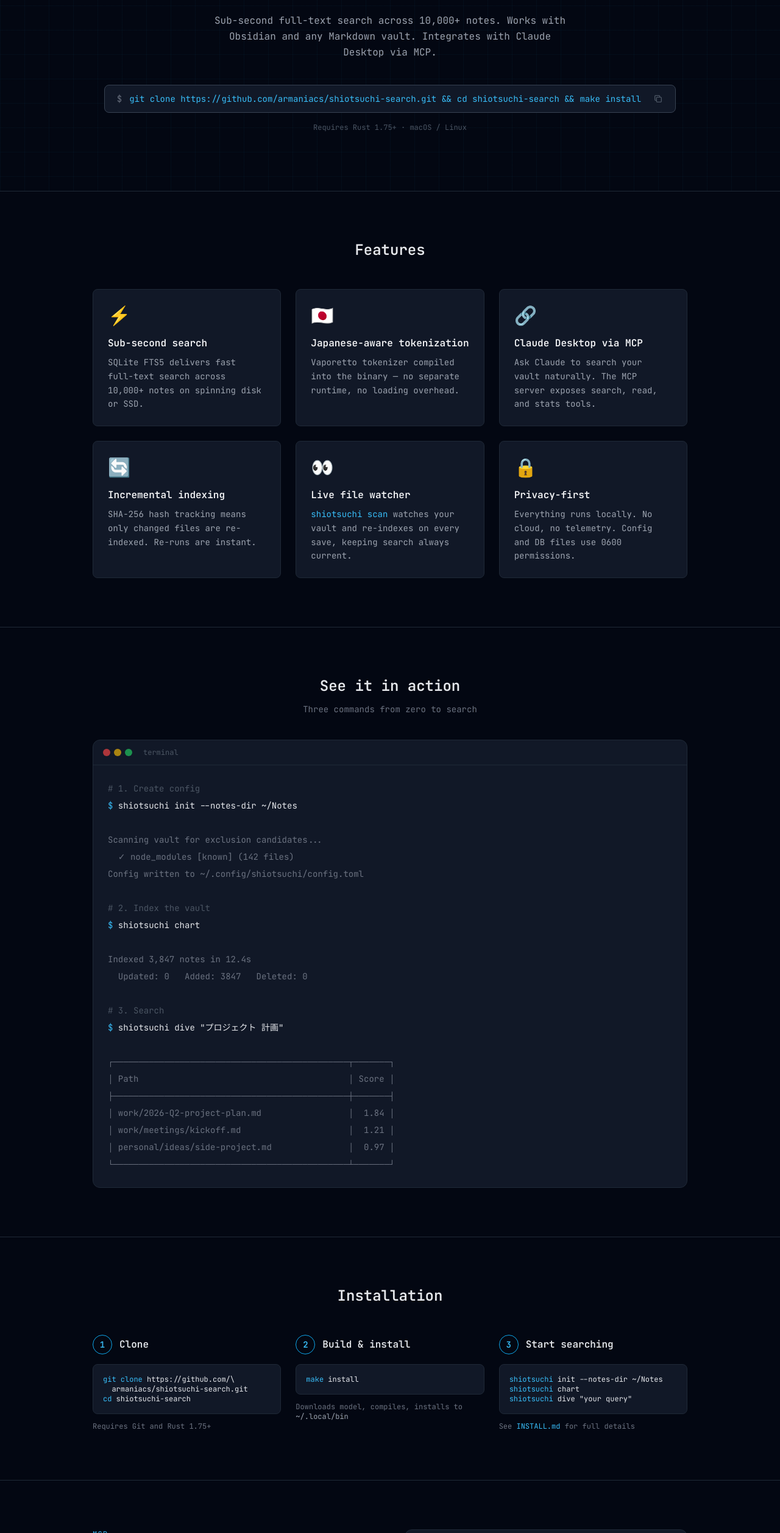
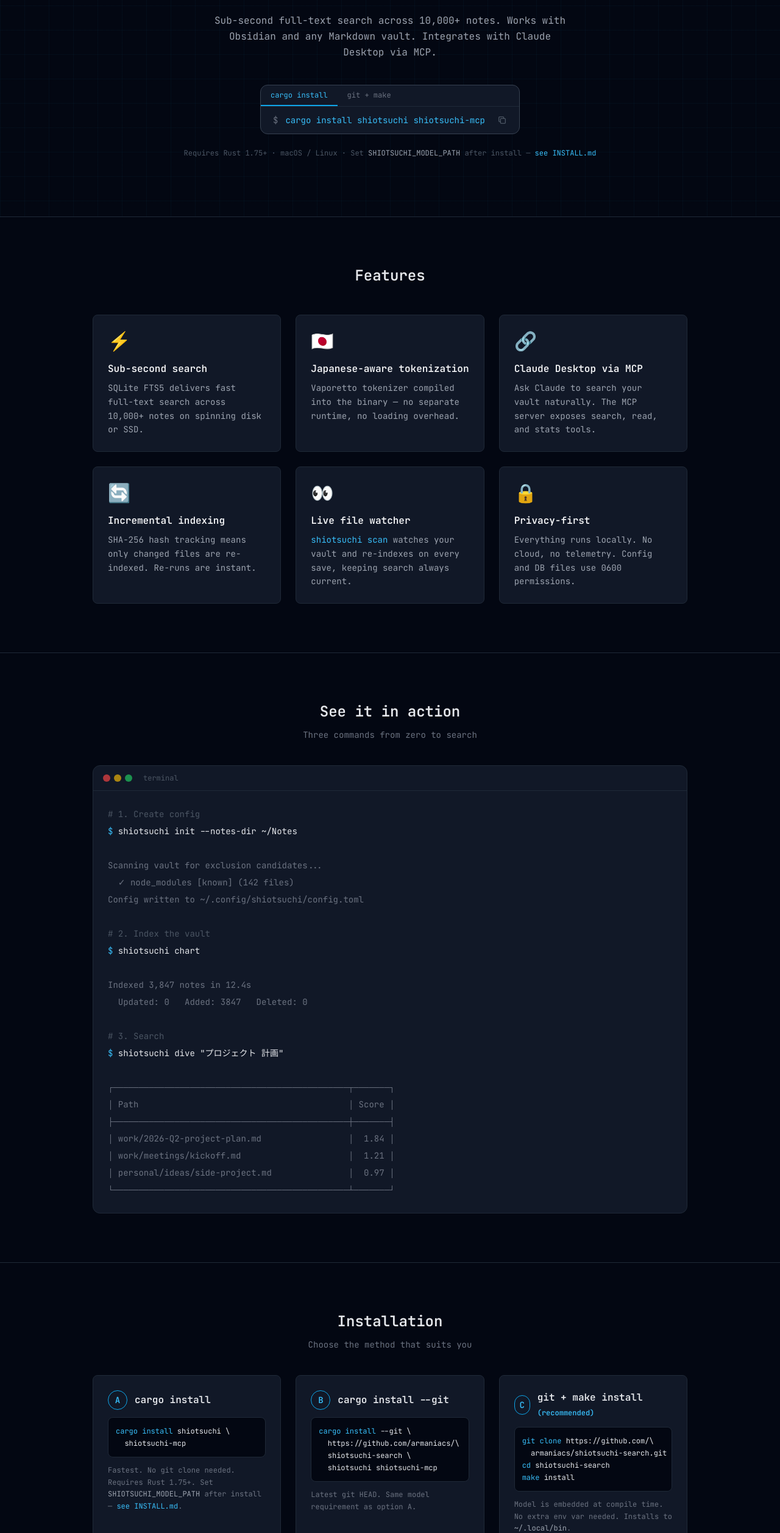
Before and after one commit to armaniacs/shiotsuchi-search, a plain HTML site: page docs/index.html in a window 1280 px wide. Shown: the part 286-2800 px from the top of the page at 61% size. Drawn offline with nearby package versions, Linux system fonts and the light colour scheme.

Commit message:
docs(install): add cargo install guide and update README/install links
Introduce a clearer installation section with “Option A – Install via cargo” in both English and Japanese documentation, update install command snippets in README and docs/index.html, and adjust related links.

```diff
--- a/docs/index.html
+++ b/docs/index.html
@@ -33,6 +33,8 @@
     .lang-en.active, .lang-ja.active { display: contents; }
     /* tab active state */
     .tab-btn.active { background: #0ea5e9; color: #fff; }
+    /* install method tab active state */
+    .install-tab.active { color: #38bdf8; border-bottom-color: #0ea5e9; }
     /* fade-in on scroll */
     .reveal { opacity: 0; transform: translateY(20px); transition: opacity .5s, transform .5s; }
     .reveal.visible { opacity: 1; transform: none; }
@@ -80,17 +82,29 @@
       <span class="lang-en active">Sub-second full-text search across 10,000+ notes. Works with Obsidian and any Markdown vault. Integrates with Claude Desktop via MCP.</span>
       <span class="lang-ja">1万ノート超でもサブ秒で全文検索。ObsidianなどMarkdownベースのノートに対応。Claude DesktopとMCP連携も可能。</span>
     </p>
-    <!-- install snippet -->
-    <div class="inline-flex items-center gap-3 rounded-lg border border-gray-700 bg-gray-900 px-5 py-3 text-left text-sm">
+    <!-- install snippet with method tabs -->
+    <div class="inline-block rounded-xl border border-gray-700 bg-gray-900 text-left text-sm overflow-hidden">
+      <div class="flex border-b border-gray-800 text-xs">
+        <button id="itab-cargo" class="install-tab active px-4 py-2 border-b-2 border-ocean-500 transition-colors" onclick="setInstall('cargo')">cargo install</button>
+        <button id="itab-src" class="install-tab px-4 py-2 text-gray-500 border-b-2 border-transparent transition-colors" onclick="setInstall('src')">git + make</button>
+      </div>
+      <div id="ipane-cargo" class="flex items-center gap-3 px-5 py-3">
         <span class="text-gray-500 select-none">$</span>
-      <code class="text-ocean-400">git clone https://github.com/armaniacs/shiotsuchi-search.git &amp;&amp; cd shiotsuchi-search &amp;&amp; make install</code>
-      <button onclick="copyInstall(this)" title="Copy" class="ml-2 text-gray-600 hover:text-ocean-400 transition-colors shrink-0">
+        <code class="text-ocean-400">cargo install shiotsuchi shiotsuchi-mcp</code>
+        <button onclick="copyCmd('cargo install shiotsuchi shiotsuchi-mcp', this)" title="Copy" class="ml-2 text-gray-600 hover:text-ocean-400 transition-colors shrink-0">
           <svg class="h-4 w-4" fill="none" stroke="currentColor" viewBox="0 0 24 24"><path stroke-linecap="round" stroke-linejoin="round" stroke-width="2" d="M8 16H6a2 2 0 01-2-2V6a2 2 0 012-2h8a2 2 0 012 2v2m-6 12h8a2 2 0 002-2v-8a2 2 0 00-2-2h-8a2 2 0 00-2 2v8a2 2 0 002 2z"/></svg>
         </button>
       </div>
-    <p class="mt-4 text-xs text-gray-600">
-      <span class="lang-en active">Requires Rust 1.75+ · macOS / Linux</span>
-      <span class="lang-ja">Rust 1.75+ · macOS / Linux 対応</span>
+      <div id="ipane-src" class="hidden flex items-center gap-3 px-5 py-3">
+        <span class="text-gray-500 select-none">$</span>
+        <code class="text-ocean-400">git clone https://github.com/armaniacs/shiotsuchi-search.git &amp;&amp; cd shiotsuchi-search &amp;&amp; make install</code>
+        <button onclick="copyCmd('git clone https://github.com/armaniacs/shiotsuchi-search.git && cd shiotsuchi-search && make install', this)" title="Copy" class="ml-2 text-gray-600 hover:text-ocean-400 transition-colors shrink-0">
+          <svg class="h-4 w-4" fill="none" stroke="currentColor" viewBox="0 0 24 24"><path stroke-linecap="round" stroke-linejoin="round" stroke-width="2" d="M8 16H6a2 2 0 01-2-2V6a2 2 0 012-2h8a2 2 0 012 2v2m-6 12h8a2 2 0 002-2v-8a2 2 0 00-2-2h-8a2 2 0 00-2 2v8a2 2 0 002 2z"/></svg>
+        </button>
+      </div>
+    </div>
+    <p id="install-note" class="mt-4 text-xs text-gray-600">
+      <!-- rendered by setInstall() + setLang() via JS -->
     </p>
   </div>
 </section>
@@ -229,53 +243,80 @@ Config written to ~/.config/shiotsuchi/config.toml</span>
 <!-- ─── Install ───────────────────────────────────────────────────────── -->
 <section class="border-b border-gray-800 py-20">
   <div class="mx-auto max-w-5xl px-6">
-    <h2 class="reveal mb-12 text-center text-2xl font-semibold">
+    <h2 class="reveal mb-3 text-center text-2xl font-semibold">
       <span class="lang-en active">Installation</span>
       <span class="lang-ja">インストール</span>
     </h2>
+    <p class="reveal mb-10 text-center text-sm text-gray-500">
+      <span class="lang-en active">Choose the method that suits you</span>
+      <span class="lang-ja">用途に合わせて選んでください</span>
+    </p>
     <div class="grid gap-6 sm:grid-cols-3">
 
-      <div class="reveal">
-        <div class="mb-4 flex items-center gap-3">
-          <span class="flex h-8 w-8 items-center justify-center rounded-full border border-ocean-500 text-ocean-400 text-sm font-semibold">1</span>
+      <!-- Method A: cargo install (crates.io) -->
+      <div class="reveal rounded-lg border border-gray-800 bg-gray-900 p-6">
+        <div class="mb-3 flex items-center gap-3">
+          <span class="flex h-8 w-8 items-center justify-center rounded-full border border-ocean-500 text-ocean-400 text-sm font-semibold">A</span>
           <h3 class="font-semibold">
-            <span class="lang-en active">Clone</span>
-            <span class="lang-ja">クローン</span>
+            <span class="lang-en active">cargo install</span>
+            <span class="lang-ja">cargo install</span>
           </h3>
         </div>
-        <pre class="rounded-lg border border-gray-800 bg-gray-900 p-4 text-xs overflow-x-auto"><span class="text-ocean-400">git clone</span> https://github.com/\
-  armaniacs/shiotsuchi-search.git
-<span class="text-ocean-400">cd</span> shiotsuchi-search</pre>
-        <p class="mt-3 text-xs text-gray-500">
-          <span class="lang-en active">Requires Git and Rust 1.75+</span>
-          <span class="lang-ja">Git と Rust 1.75+ が必要</span>
+        <pre class="rounded-lg border border-gray-800 bg-gray-950 p-3 text-xs overflow-x-auto leading-5"><span class="text-ocean-400">cargo install</span> shiotsuchi \
+  shiotsuchi-mcp</pre>
+        <p class="mt-3 text-xs text-gray-500 leading-relaxed">
+          <span class="lang-en active">Fastest. No git clone needed. Requires Rust 1.75+. Set <code class="text-gray-400">SHIOTSUCHI_MODEL_PATH</code> after install — <a href="INSTALL.md#option-a--install-via-cargo" class="text-ocean-400 hover:underline">see INSTALL.md</a>.</span>
+          <span class="lang-ja">最速。git clone 不要。Rust 1.75+ が必要。インストール後に <code class="text-gray-400">SHIOTSUCHI_MODEL_PATH</code> を設定 — <a href="INSTALL.ja.md#方法-a--cargo-でインストール最速" class="text-ocean-400 hover:underline">INSTALL.ja.md 参照</a>。</span>
         </p>
       </div>
 
-      <div class="reveal" style="transition-delay:.1s">
-        <div class="mb-4 flex items-center gap-3">
-          <span class="flex h-8 w-8 items-center justify-center rounded-full border border-ocean-500 text-ocean-400 text-sm font-semibold">2</span>
+      <!-- Method B: cargo install --git -->
+      <div class="reveal rounded-lg border border-gray-800 bg-gray-900 p-6" style="transition-delay:.1s">
+        <div class="mb-3 flex items-center gap-3">
+          <span class="flex h-8 w-8 items-center justify-center rounded-full border border-ocean-500 text-ocean-400 text-sm font-semibold">B</span>
           <h3 class="font-semibold">
-            <span class="lang-en active">Build &amp; install</span>
-            <span class="lang-ja">ビルド &amp; インストール</span>
+            <span class="lang-en active">cargo install --git</span>
+            <span class="lang-ja">cargo install --git</span>
           </h3>
         </div>
-        <pre class="rounded-lg border border-gray-800 bg-gray-900 p-4 text-xs overflow-x-auto"><span class="text-ocean-400">make</span> install</pre>
-        <p class="mt-3 text-xs text-gray-500">
-          <span class="lang-en active">Downloads model, compiles, installs to <code class="text-gray-400">~/.local/bin</code></span>
-          <span class="lang-ja">モデルをダウンロードしてコンパイル。<code class="text-gray-400">~/.local/bin</code> にインストール</span>
+        <pre class="rounded-lg border border-gray-800 bg-gray-950 p-3 text-xs overflow-x-auto leading-5"><span class="text-ocean-400">cargo install</span> --git \
+  https://github.com/armaniacs/\
+  shiotsuchi-search \
+  shiotsuchi shiotsuchi-mcp</pre>
+        <p class="mt-3 text-xs text-gray-500 leading-relaxed">
+          <span class="lang-en active">Latest git HEAD. Same model requirement as option A.</span>
+          <span class="lang-ja">最新の git HEAD を使用。モデルの設定手順は方法 A と同じ。</span>
         </p>
       </div>
 
-      <div class="reveal" style="transition-delay:.2s">
-        <div class="mb-4 flex items-center gap-3">
-          <span class="flex h-8 w-8 items-center justify-center rounded-full border border-ocean-500 text-ocean-400 text-sm font-semibold">3</span>
+      <!-- Method C: git clone + make install (recommended) -->
+      <div class="reveal rounded-lg border border-gray-800 bg-gray-900 p-6" style="transition-delay:.2s">
+        <div class="mb-3 flex items-center gap-3">
+          <span class="flex h-8 w-8 items-center justify-center rounded-full border border-ocean-500 text-ocean-400 text-sm font-semibold">C</span>
           <h3 class="font-semibold">
+            <span class="lang-en active">git + make install <span class="text-xs text-ocean-400">(recommended)</span></span>
+            <span class="lang-ja">git + make install <span class="text-xs text-ocean-400">（推奨）</span></span>
+          </h3>
+        </div>
+        <pre class="rounded-lg border border-gray-800 bg-gray-950 p-3 text-xs overflow-x-auto leading-5"><span class="text-ocean-400">git clone</span> https://github.com/\
+  armaniacs/shiotsuchi-search.git
+<span class="text-ocean-400">cd</span> shiotsuchi-search
+<span class="text-ocean-400">make</span> install</pre>
+        <p class="mt-3 text-xs text-gray-500 leading-relaxed">
+          <span class="lang-en active">Model is embedded at compile time. No extra env var needed. Installs to <code class="text-gray-400">~/.local/bin</code>.</span>
+          <span class="lang-ja">モデルをコンパイル時に埋め込み。環境変数の設定不要。<code class="text-gray-400">~/.local/bin</code> にインストール。</span>
+        </p>
+      </div>
+
+    </div>
+
+    <!-- Start searching (full-width, below grid) -->
+    <div class="reveal mt-10 rounded-lg border border-gray-800 bg-gray-900 p-6" style="transition-delay:.3s">
+      <h3 class="mb-4 font-semibold text-gray-100">
         <span class="lang-en active">Start searching</span>
         <span class="lang-ja">検索開始</span>
       </h3>
-        </div>
-        <pre class="rounded-lg border border-gray-800 bg-gray-900 p-4 text-xs overflow-x-auto"><span class="text-ocean-400">shiotsuchi</span> init --notes-dir ~/Notes
+      <pre class="rounded-lg border border-gray-800 bg-gray-950 p-4 text-xs overflow-x-auto leading-6"><span class="text-ocean-400">shiotsuchi</span> init --notes-dir ~/Notes
 <span class="text-ocean-400">shiotsuchi</span> chart
 <span class="text-ocean-400">shiotsuchi</span> dive "your query"</pre>
       <p class="mt-3 text-xs text-gray-500">
@@ -284,7 +325,6 @@ Config written to ~/.config/shiotsuchi/config.toml</span>
       </p>
     </div>
 
-    </div>
   </div>
 </section>
 
@@ -489,22 +529,50 @@ Config written to ~/.config/shiotsuchi/config.toml</span>
     document.getElementById('tab-ja').classList.toggle('active', lang === 'ja');
     document.documentElement.lang = lang === 'ja' ? 'ja' : 'en';
     localStorage.setItem('shiotsuchi-lang', lang);
+    if (typeof renderInstallNote === 'function') renderInstallNote();
   }
 
   // Restore preference
   const saved = localStorage.getItem('shiotsuchi-lang');
   if (saved === 'ja') setLang('ja');
 
-  // Copy install command
-  function copyInstall(btn) {
-    const cmd = 'git clone https://github.com/armaniacs/shiotsuchi-search.git && cd shiotsuchi-search && make install';
-    navigator.clipboard.writeText(cmd).then(() => {
+  // Copy command (generic)
+  function copyCmd(text, btn) {
+    navigator.clipboard.writeText(text).then(() => {
       btn.innerHTML = '<svg class="h-4 w-4 text-green-400" fill="none" stroke="currentColor" viewBox="0 0 24 24"><path stroke-linecap="round" stroke-linejoin="round" stroke-width="2" d="M5 13l4 4L19 7"/></svg>';
       setTimeout(() => {
         btn.innerHTML = '<svg class="h-4 w-4" fill="none" stroke="currentColor" viewBox="0 0 24 24"><path stroke-linecap="round" stroke-linejoin="round" stroke-width="2" d="M8 16H6a2 2 0 01-2-2V6a2 2 0 012-2h8a2 2 0 012 2v2m-6 12h8a2 2 0 002-2v-8a2 2 0 00-2-2h-8a2 2 0 00-2 2v8a2 2 0 002 2z"/></svg>';
       }, 2000);
     });
   }
+
+  // Install method switcher
+  const installNotes = {
+    cargo: {
+      en: 'Requires Rust 1.75+ · macOS / Linux · Set <code style="color:#9ca3af">SHIOTSUCHI_MODEL_PATH</code> after install — <a href="INSTALL.md" style="color:#38bdf8" class="hover:underline">see INSTALL.md</a>',
+      ja: 'Rust 1.75+ · macOS / Linux 対応 · インストール後に <code style="color:#9ca3af">SHIOTSUCHI_MODEL_PATH</code> を設定 — <a href="INSTALL.ja.md" style="color:#38bdf8" class="hover:underline">INSTALL.ja.md 参照</a>'
+    },
+    src: {
+      en: 'Requires Rust 1.75+ · macOS / Linux · Model is embedded by make install',
+      ja: 'Rust 1.75+ · macOS / Linux 対応 · make install がモデルをコンパイル時に埋め込みます'
+    }
+  };
+  let currentInstall = 'cargo';
+  function setInstall(method) {
+    currentInstall = method;
+    document.getElementById('ipane-cargo').classList.toggle('hidden', method !== 'cargo');
+    document.getElementById('ipane-src').classList.toggle('hidden', method !== 'src');
+    document.getElementById('itab-cargo').classList.toggle('active', method === 'cargo');
+    document.getElementById('itab-src').classList.toggle('active', method === 'src');
+    renderInstallNote();
+  }
+  function renderInstallNote() {
+    const lang = document.getElementById('tab-en').classList.contains('active') ? 'en' : 'ja';
+    document.getElementById('install-note').innerHTML = installNotes[currentInstall][lang];
+  }
+
+  // Render initial install note
+  renderInstallNote();
 
   // Scroll reveal
   const observer = new IntersectionObserver(entries => {
```
Also changed, not shown: README.ja.md (+1 -1 lines), docs/INSTALL.ja.md (+35 -1 lines), docs/INSTALL.md (+35 -1 lines), README.md, 1 other file. Lines whose indentation alone changed are shown as unchanged.
